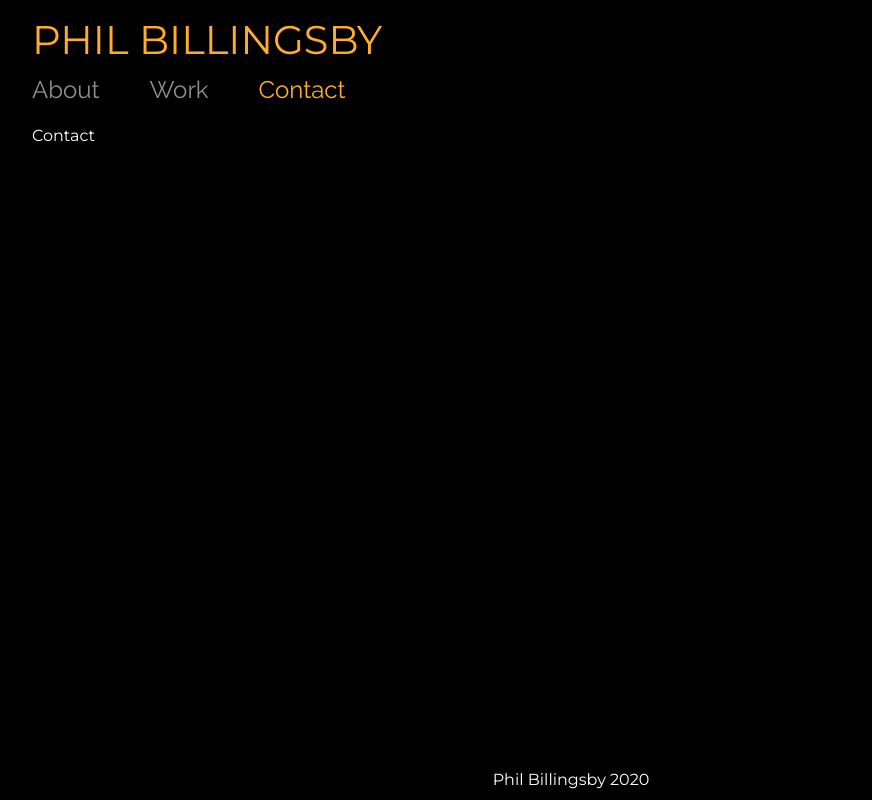
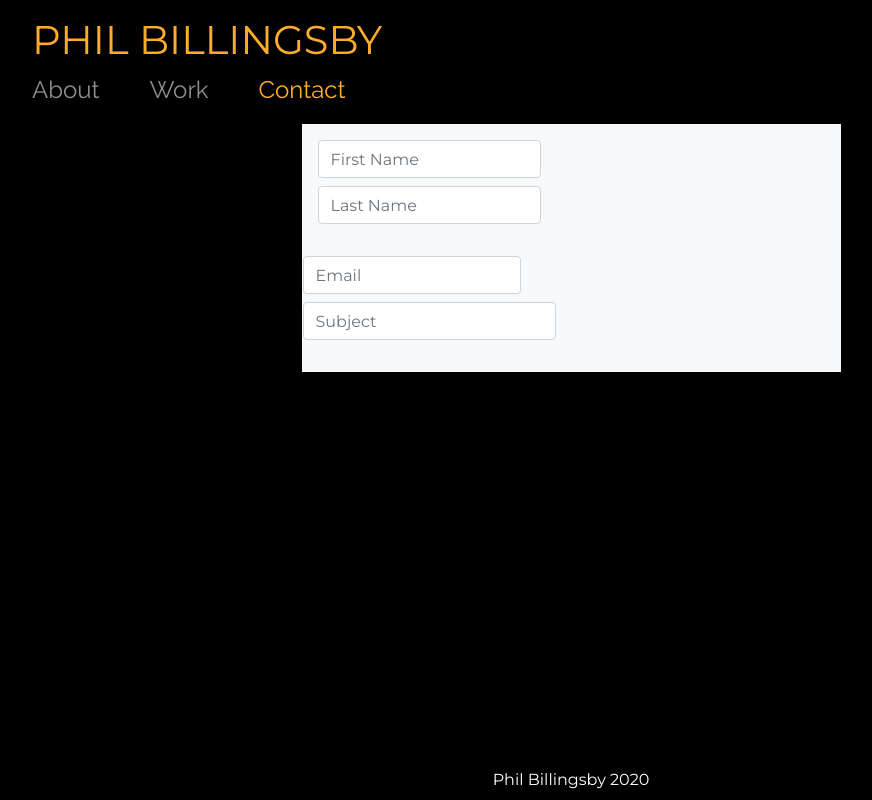
Before and after one commit to PBillingsby/PBillingsby.github.io, a React (Create React App) app: page /contact in a window 1280 px wide. Shown: the whole page, without its empty margins (69-941 px from the left). Built offline with nearby package versions, Linux system fonts and the light colour scheme.

Commit message:
Add form to contact page

```diff
--- a/src/Contact.js
+++ b/src/Contact.js
@@ -1,7 +1,42 @@
 import React from "react";
 
 const Contact = () => {
-  return <div>Contact</div>;
+  return (
+    <div>
+      <div className="container w-50 p-3 bg-light">
+        <form className="form-group row w-50">
+          <div className="col-sm">
+            <input
+              type="text"
+              name="name"
+              className="form-control mb-2"
+              placeholder="First Name"
+            />
+            <input
+              type="text"
+              name="lname"
+              className="form-control mb-2"
+              placeholder="Last Name"
+            />
+          </div>
+          <div className="pt-4">
+            <input
+              type="text"
+              name="email"
+              className="form-control mb-2"
+              placeholder="Email"
+            />
+          </div>
+          <input
+            type="text"
+            name="subject"
+            className="form-control"
+            placeholder="Subject"
+          />
+        </form>
+      </div>
+    </div>
+  );
 };
 
 export default Contact;
```
